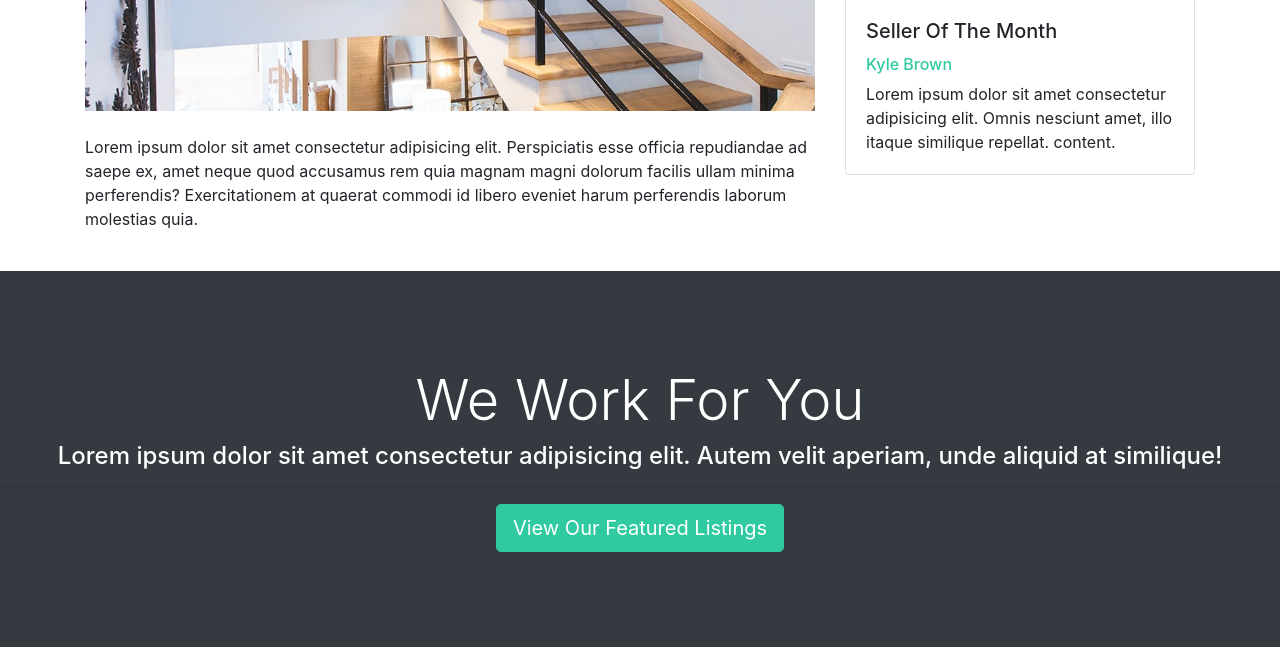
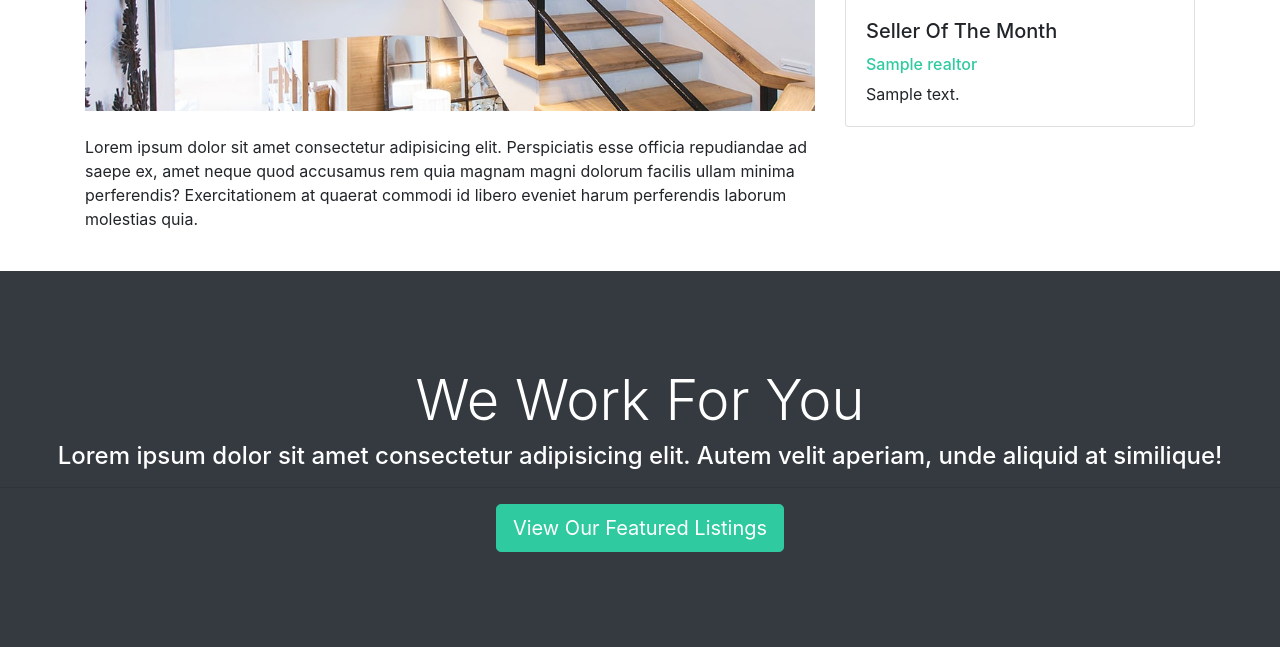
Before and after one commit to e-landeros/valle_real_estate, a Django app: page /about/ in a window 1280 px wide. Shown: the part 712-1359 px from the top of the page. Run offline with Django 3.2, Linux system fonts and the light colour scheme; tables that the repository leaves empty hold one stand-in row (Sample ...); some libraries are stand-ins or nearby versions.

Commit message:
finished dynamic content about template

```diff
--- a/templates/pages/about.html
+++ b/templates/pages/about.html
@@ -39,16 +39,20 @@
             commodi id libero eveniet harum perferendis laborum molestias quia.</p>
         </div>
         <div class="col-md-4">
+          {% if mvp_realtors %}
+            {% for realtor in mvp_realtors %}
               <div class="card">
-            <img class="card-img-top" src="assets/img/realtors/kyle.jpg" alt="Seller of the month">
+                <img class="card-img-top" src="{{ realtor.photo.url }}" alt="Seller of the month">
                 <div class="card-body">
                   <h5 class="card-title">Seller Of The Month</h5>
-              <h6 class="text-secondary">Kyle Brown</h6>
-              <p class="card-text">Lorem ipsum dolor sit amet consectetur adipisicing elit. Omnis nesciunt amet, illo itaque similique repellat.
-                content.
+                  <h6 class="text-secondary">{{ realtor.name }}</h6>
+                  <p class="card-text">{{ realtor.description }}
                   </p>
                 </div>
               </div>
+            {% endfor %}
+          {% endif %}
+
         </div>
       </div>
     </div>
@@ -70,15 +74,15 @@
         {% if realtors %}
           {% for realtor in realtors %}
           <div class="col-md-4">
-              <img src="assets/img/realtors/kyle.jpg" alt="" class="rounded-circle mb-3">
-              <h4>Kyle Brown</h4>
+              <img src="{{ realtor.photo.url }}" alt="" class="rounded-circle mb-3">
+              <h4>{{ realtor.name }}</h4>
               <p class="text-success">
                 <i class="fas fa-award text-success mb-3"></i> Realtor</p>
               <hr>
               <p>
-                <i class="fas fa-phone"></i> (555)-555-5555</p>
+                <i class="fas fa-phone"></i> {{ realtor.phone }}</p>
               <p>
-                <i class="fas fa-envelope-open"></i> kyle@btrealestate.co</p>
+                <i class="fas fa-envelope-open"></i> {{realtor.email}}</p>
             </div>
           {% endfor %}
         {% else%}
```
Lines whose indentation alone changed are shown as unchanged.
